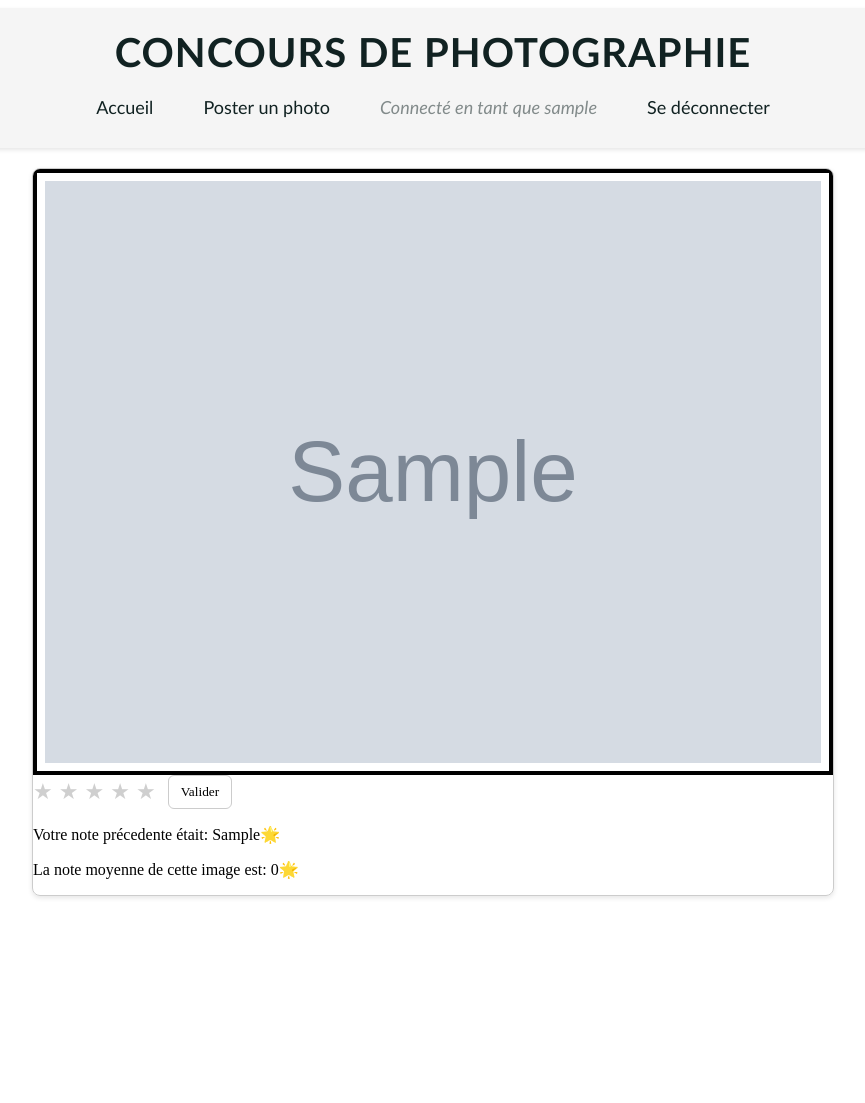
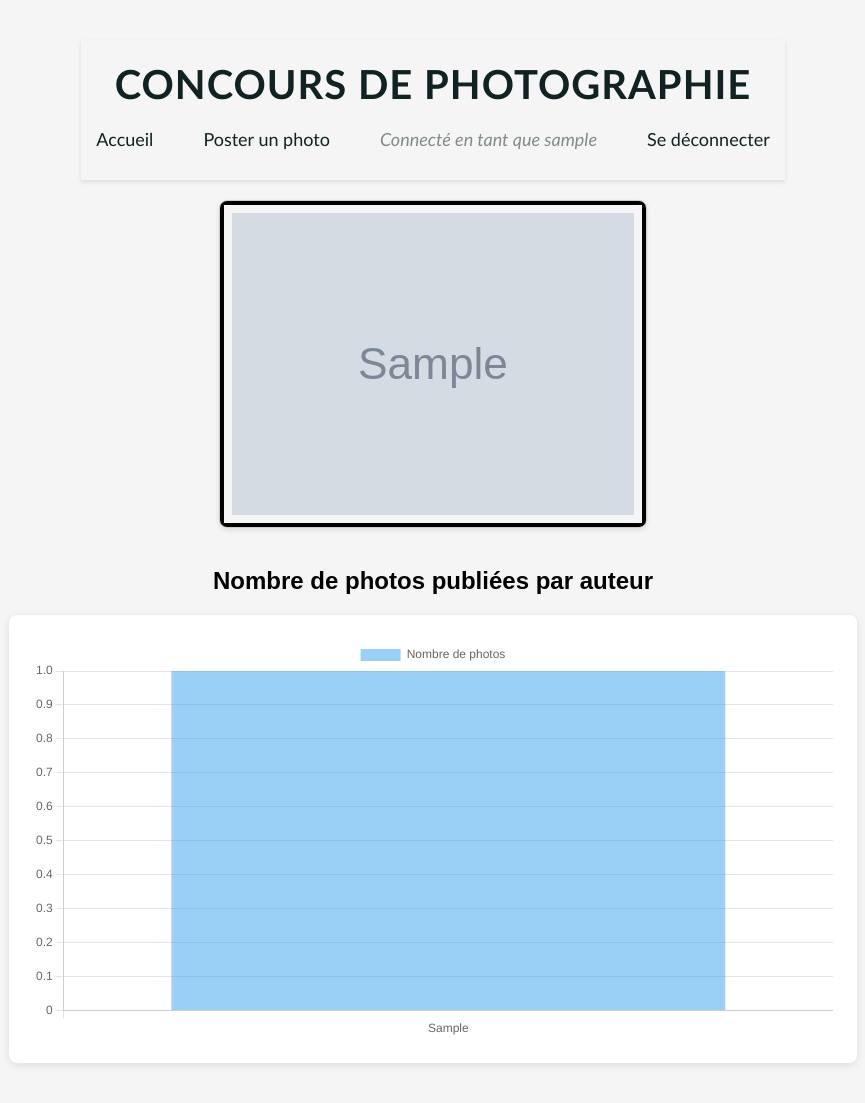
Before and after one commit to Westy47/siteweb-sae203, a PHP site: page /application/controleurs/accueil.php in a window 1280 px wide. Shown: the whole page, without its empty margins (207-1072 px from the left). Before the commit the page ends 898 px from the top, so only its background shows below. Run offline with PHP 8.4, Linux system fonts and the light colour scheme; the visitor is signed in with stand-in values (Sample User, id 1); tables that the repository leaves empty or names only in its code hold one stand-in row (values such as "Sample post"); grey boxes marked "Sample" are stand-in pictures; grey boxes labelled with a size stand in for pictures from a placeholder-image service; some libraries are stand-ins or nearby versions.

Commit message:
feat: ajout graphique photos par auteur, restriction vote auteur et CLAUDE.md
- Nouveau contrôleur/vue photosParAuteur avec graphique Chart.js
- Masquage du formulaire de notation pour l'auteur de sa propre photo
- Ajout CLAUDE.md avec documentation architecture et setup

Co-Authored-By: Claude Sonnet 4.6 <noreply@anthropic.com>

```diff
--- /dev/null
+++ b/application/controleurs/photosParAuteur.php
@@ -0,0 +1,23 @@
+<?php
+require_once "../modeles/connect.php";
+
+function getPhotosParAuteur()
+{
+    $dbh = connect();
+    // Recherche le nombre de photos pour chaque utilisateur
+    $sql = "SELECT u.alias, COUNT(p.id) AS nb_photos
+            FROM users u
+            LEFT JOIN photos p ON p.author_id = u.id
+            GROUP BY u.id, u.alias
+            ORDER BY nb_photos DESC";
+    $sth = $dbh->prepare($sql);
+    $sth->execute();
+    return $sth->fetchAll(PDO::FETCH_ASSOC);
+}
+
+$data = getPhotosParAuteur();
+$labels = array_column($data, "alias");
+$values = array_column($data, "nb_photos");
+
+require_once "../vues/vuePhotosParAuteur.php";
+?>
--- a/application/vues/vueAccueil.php
+++ b/application/vues/vueAccueil.php
@@ -14,7 +14,9 @@
 
     // on récupère la moyenne de chaque image
     $m = selectAllRatings($src["id"]);
-    $m = $m["moyenne"]; // On récupère juste la valeur
+    $m = $m["moyenne"];
+
+    // On récupère juste la valeur
 
     // var_dump($m);
     ?>
@@ -24,7 +26,10 @@
       </div>
         <div class="legend">
 
-                <?php if (isset($_SESSION["pseudo"])) { ?>
+                <?php if (
+                    isset($_SESSION["pseudo"]) and
+                    $_SESSION["userId"] !== $src["author_id"]
+                ) { ?>
                   <form action="../controleurs/note.php" method="get" class="rating-form">
                 <input type="hidden" name="photo_id" value="<?= $i ?>">
                   <div class="stars" aria-label="Notation">
@@ -60,6 +65,7 @@ endforeach; ?>
       <button class="close-btn"></button>
       <img src="https://placehold.co/600x400" alt="placeholder" id="bigPic">
 </div>
+<?php require "../controleurs/photosParAuteur.php" ?>
 <?php require "footer.php"; ?>
 
 <script src="../../public/js/bigPic.js"></script>
--- /dev/null
+++ b/application/vues/vuePhotosParAuteur.php
@@ -0,0 +1,48 @@
+<!DOCTYPE html>
+<html lang="fr">
+<head>
+    <meta charset="UTF-8">
+    <title>Photos par auteur</title>
+    <style>
+        body {
+            font-family: sans-serif;
+            display: flex;
+            flex-direction: column;
+            align-items: center;
+            padding: 2rem;
+            background: #f5f5f5;
+        }
+        .chart-container {
+            background: white;
+            border-radius: 8px;
+            padding: 1.5rem;
+            box-shadow: 0 2px 8px rgba(0,0,0,0.1);
+            width: 100%;
+            max-width: 800px;
+        }
+    </style>
+</head>
+<body>
+    <h2>Nombre de photos publiées par auteur</h2>
+    <div class="chart-container">
+        <canvas id="chartPhotosAuteur"></canvas>
+    </div>
+
+    <script src="https://cdn.jsdelivr.net/npm/chart.js"></script>
+    <script>
+        const labels = <?= json_encode($labels) ?>;
+        const values = <?= json_encode(array_map("intval", $values)) ?>;
+
+        new Chart(document.getElementById('chartPhotosAuteur'), {
+            type: 'bar',
+            data: {
+                labels: labels,
+                datasets: [{
+                    label: 'Nombre de photos',
+                    data: values,
+                }]
+            },
+        });
+    </script>
+</body>
+</html>
```
Also changed, not shown: CLAUDE.md (added, +74 -0 lines), public/media/images/Goat.jpg (added), public/media/images/John.jpg (added), public/media/images/pochettes.jpg (added).
